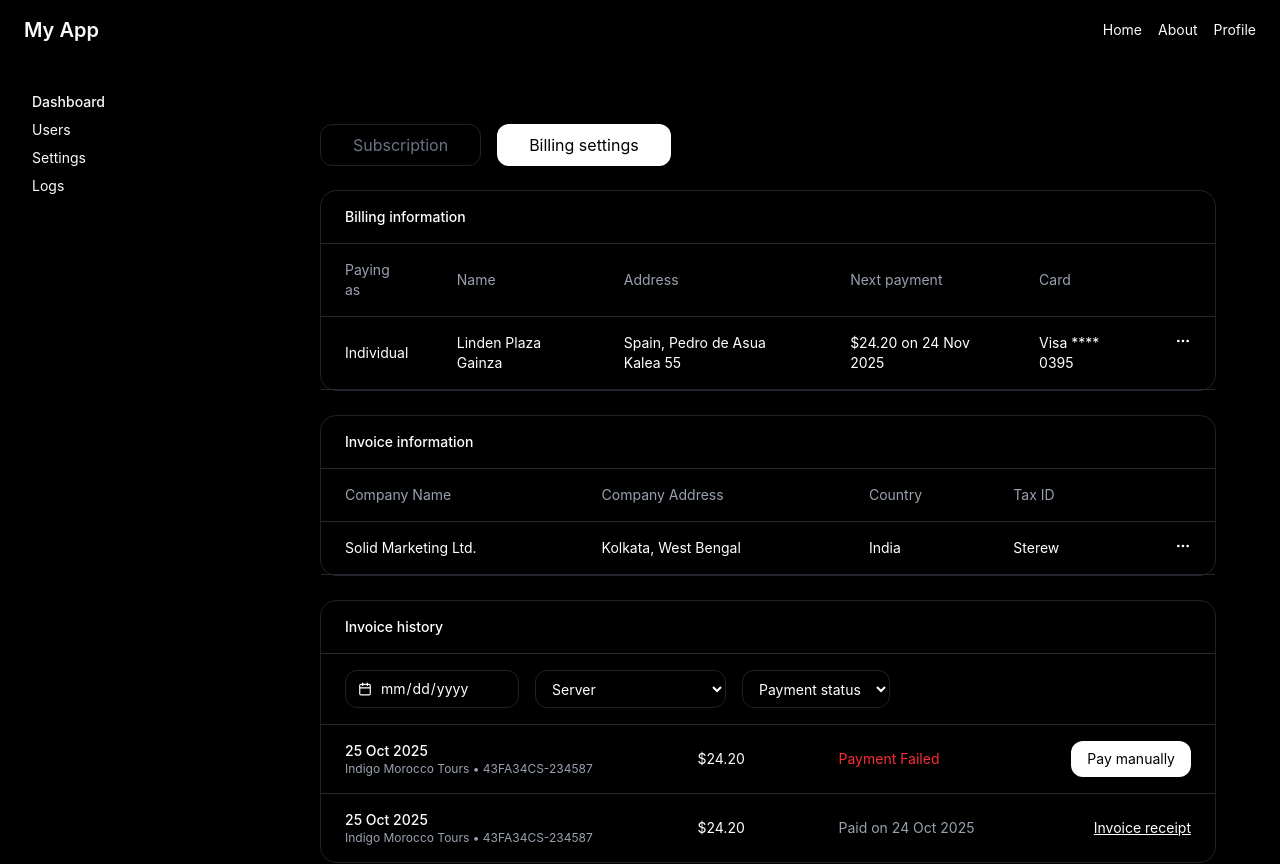
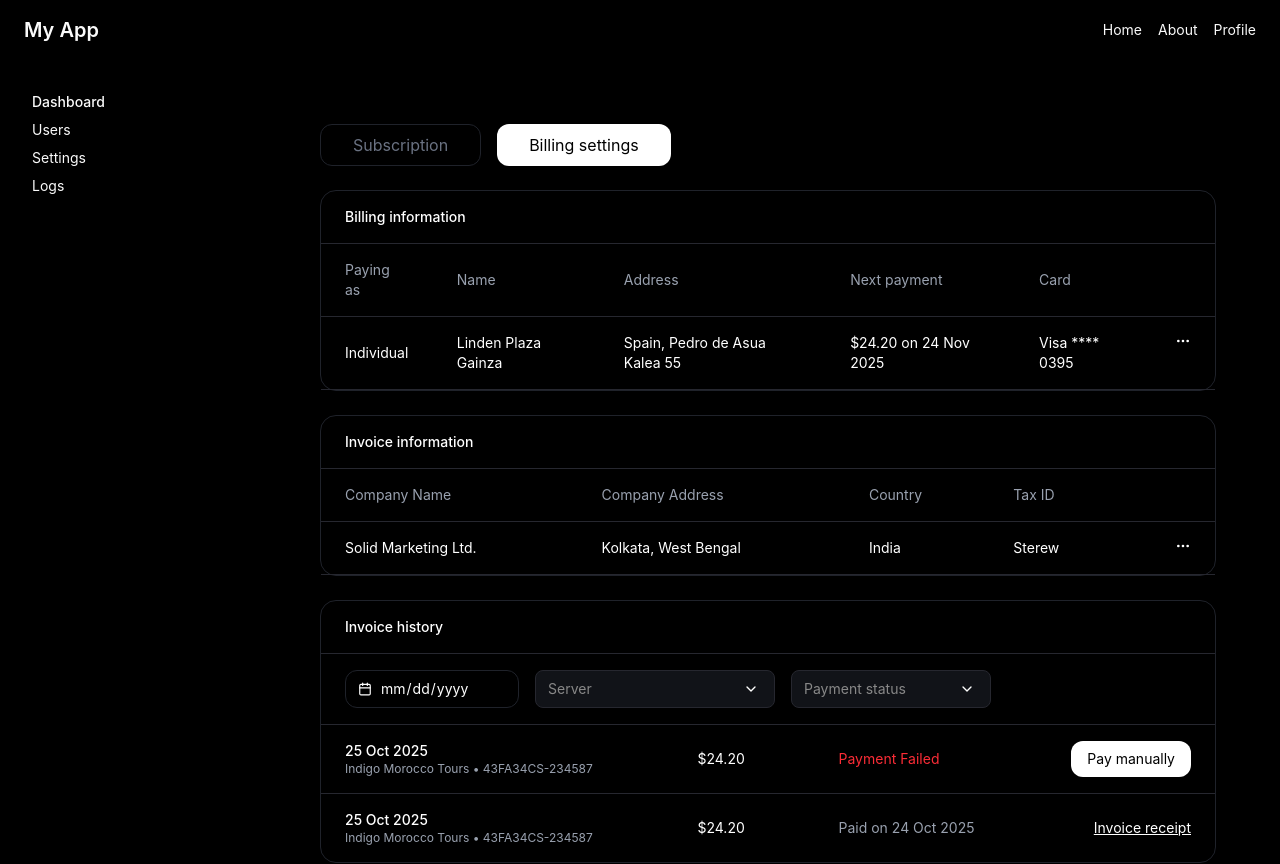
Before and after one commit to findrmeet/stape-dashboard, a React (Vite) app: page / in a window 1280 px wide. Shown: the top 864 px of the page. Built offline with nearby package versions, Linux system fonts and the light colour scheme.

Commit message:
dropdown updated

```diff
--- a/src/pages/BillingSetting2.tsx
+++ b/src/pages/BillingSetting2.tsx
@@ -1,9 +1,20 @@
 import { useState } from "react";
 import { MoreHorizontal, Calendar } from "lucide-react";
+import Dropdown, { type DropdownOption } from "../form/Dropdown";
 
 export default function BillingSettingsSimple() {
   const [server, setServer] = useState("");
   const [status, setStatus] = useState("");
+
+  const serverOptions: DropdownOption<string>[] = [
+    { label: "Indigo Morocco Tours", value: "indigo" },
+    { label: "Atlas Desert Tours", value: "atlas" },
+  ];
+
+  const statusOptions: DropdownOption<string>[] = [
+    { label: "Paid", value: "paid" },
+    { label: "Failed", value: "failed" },
+  ];
 
   return (
     <div className="min-h-screen bg-black text-white p-6 space-y-6">
@@ -107,25 +118,23 @@ export default function BillingSettingsSimple() {
               />
             </div>
 
-            <select
-              value={server}
-              onChange={(e) => setServer(e.target.value)}
-              className="bg-transparent border border-[#1F222A] rounded-xl px-3 py-2 text-sm"
-            >
-              <option value="">Server</option>
-              <option value="indigo">Indigo Morocco Tours</option>
-              <option value="atlas">Atlas Desert Tours</option>
-            </select>
+            <div className="min-w-[240px]">
+              <Dropdown
+                placeholder="Server"
+                value={server}
+                onChange={setServer}
+                options={serverOptions}
+              />
+            </div>
 
-            <select
-              value={status}
-              onChange={(e) => setStatus(e.target.value)}
-              className="bg-transparent border border-[#1F222A] rounded-xl px-3 py-2 text-sm"
-            >
-              <option value="">Payment status</option>
-              <option value="paid">Paid</option>
-              <option value="failed">Failed</option>
-            </select>
+            <div className="min-w-[200px]">
+              <Dropdown
+                placeholder="Payment status"
+                value={status}
+                onChange={setStatus}
+                options={statusOptions}
+              />
+            </div>
           </div>
 
           {/* Rows */}
```
